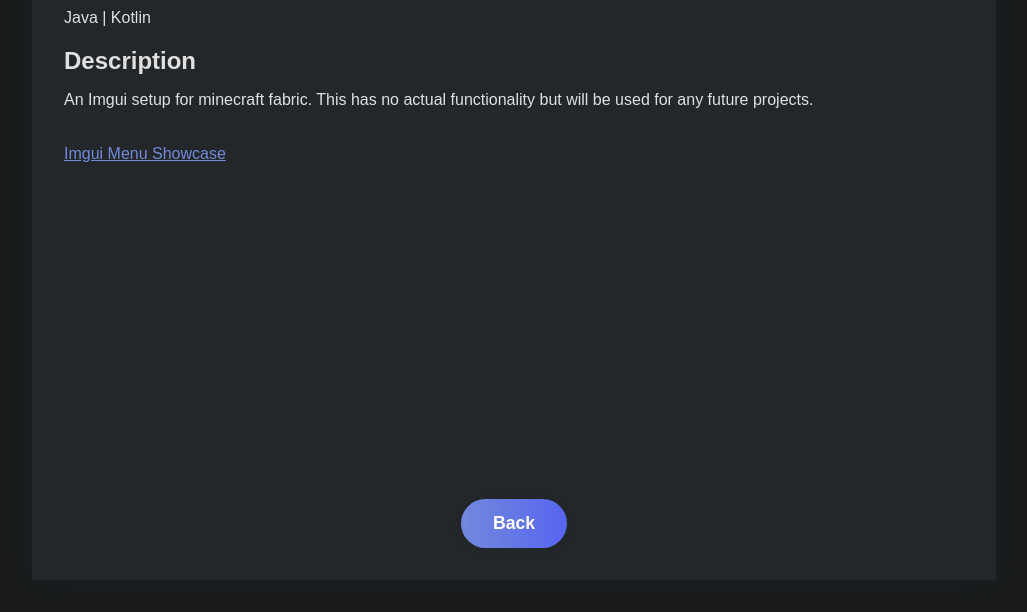
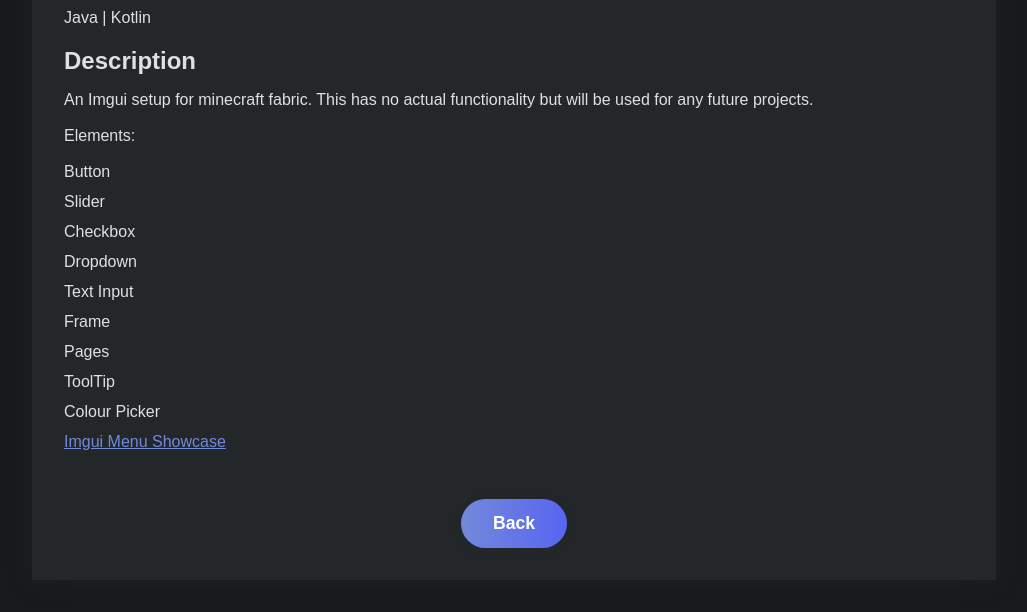
Before and after one commit to K-Lua/K-Lua.github.io, a plain HTML site: page projects/ImguiMenu.html in a window 1280 px wide. Shown: the part 216-828 px from the top of the page, without its empty margins (126-1153 px from the left). Drawn offline with Linux system fonts and the light colour scheme.

Commit message:
Update ImguiMenu.html
- Added list of elements

```diff
--- a/projects/ImguiMenu.html
+++ b/projects/ImguiMenu.html
@@ -246,8 +246,19 @@
                 <h2 style="margin-bottom: 6px;">Description</h2>
                 <p style="margin-bottom: 18px;">
                     An Imgui setup for minecraft fabric. This has no actual functionality but will be used for any future projects.<br>
-					<br>
-					<br>
+                    <br>
+					Elements:<br>
+					<ul>
+						<li>Button</li>
+						<li>Slider</li>
+                        <li>Checkbox</li>
+                        <li>Dropdown</li>
+                        <li>Text Input</li>
+                        <li>Frame</li>
+                        <li>Pages</li>
+                        <li>ToolTip</li>
+						<li>Colour Picker</li>
+					</ul>
                     <a href="https://youtu.be/bkK6azvoptQ" target="_blank" style="color:#7289da;text-decoration:underline;">Imgui Menu Showcase</a>
                 </p>
             </div>
```
